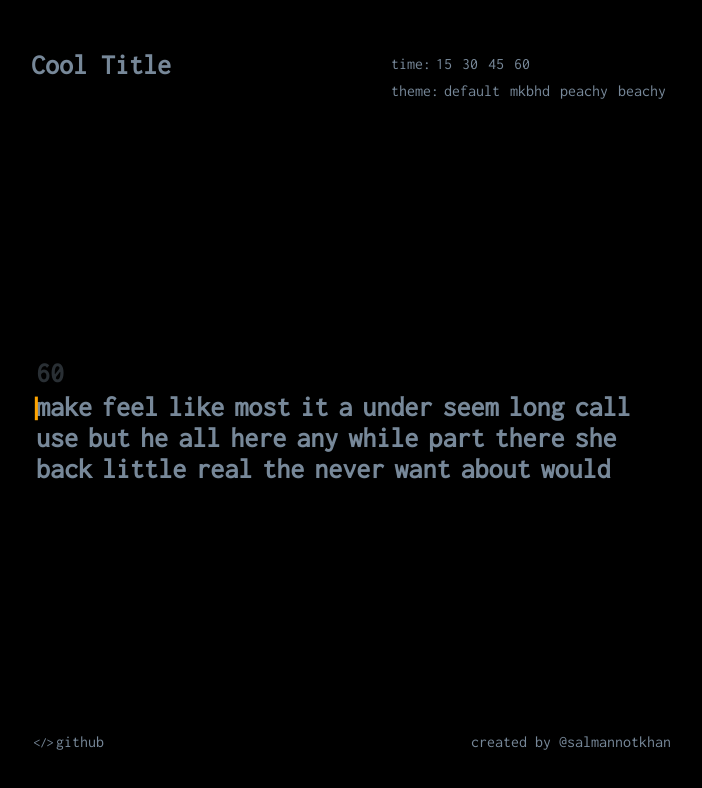
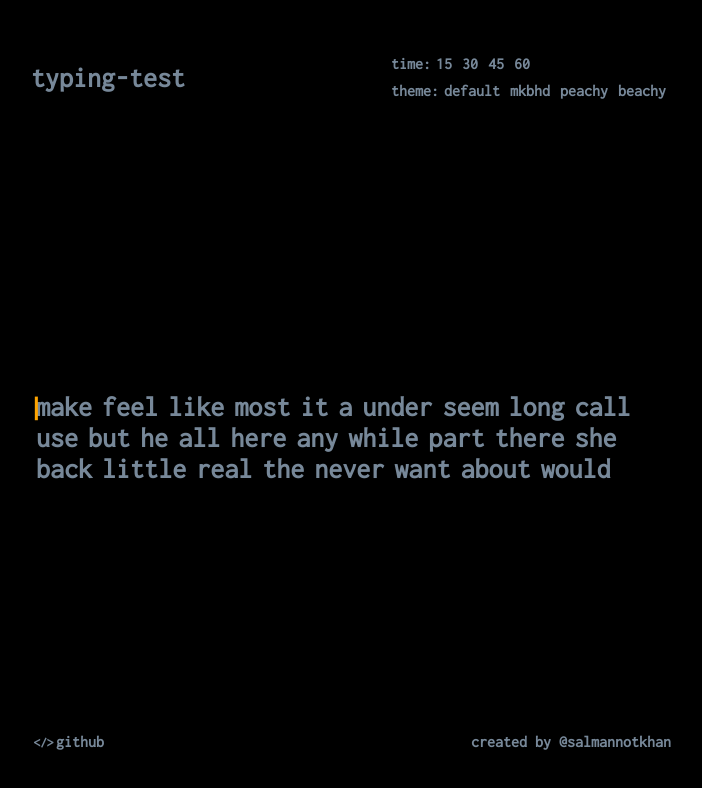
Before and after one commit to webdev123123/typing-test, a React (Create React App) app: page / in a window 1280 px wide. Shown: the top 788 px of the page, without its empty margins (289-991 px from the left). Built offline with nearby package versions, Linux system fonts and the light colour scheme.

Commit message:
changed header footer styles and tweaked themes minor bug fixes

```diff
--- a/src/App.js
+++ b/src/App.js
@@ -356,7 +356,10 @@ export default class App extends React.Component {
 		this.setState({ currWord: this.words[0] });
 		document.body.onkeydown = (e) => {
 			if (e.key === "Tab") {
-				if (this.state.timer < 60 || this.state.setTimer) {
+				if (
+					this.state.timer < this.state.timeLimit ||
+					this.state.setTimer
+				) {
 					this.resetTest();
 					document.getElementsByClassName("word")[0].scrollIntoView();
 				}
@@ -402,7 +405,9 @@ export default class App extends React.Component {
 		return (
 			<>
 				<header className={setTimer !== null ? "hidden" : ""}>
-					<a href=".">Cool Title</a>
+					<a href="." className="brand">
+						typing-test
+					</a>
 					<div className="buttons">
 						{Object.entries(options).map(([option, choices]) => (
 							<div key={option} className={option}>
--- a/src/App.scss
+++ b/src/App.scss
@@ -4,18 +4,13 @@ footer {
 	display: flex;
 	width: 50%;
 	justify-content: space-between;
+	font-size: 12pt;
+	font-weight: 700;
 }
 
-header {
+.brand {
 	font-size: 21pt;
-	font-weight: 900;
-	.buttons {
-		&,
-		* {
-			font-size: 12pt;
-			font-weight: normal;
-		}
-	}
+	align-self: center;
 }
 
 .mkbhd {
--- a/src/components/Test.js
+++ b/src/components/Test.js
@@ -17,8 +17,8 @@ export default class Test extends React.Component {
 			<div className="test">
 				<div
 					className={
-						"timer"
-						// (this.props.setTimer === null ? " hidden" : "")
+						"timer" +
+						(this.props.setTimer === null ? " hidden" : "")
 					}
 					onClick={(e) => {
 						this.hideTimer(e);
--- a/src/index.scss
+++ b/src/index.scss
@@ -34,18 +34,17 @@ button {
 	color: var(--font-color);
 	border: 2px solid var(--font-color);
 	padding: 10px;
-	font-size: 21pt;
 	font-family: Inconsolata, monospace;
-	font-weight: 800;
+	font-weight: 700;
 	margin: 10px;
 	cursor: pointer;
 	&.mini {
-		font-weight: normal;
+		font-size: 12pt;
 		border: none;
 		padding: 5px;
 		margin: 0;
 		&.selected {
-			color: var(--fg-color);
+			color: var(--hl-color);
 		}
 	}
 	&:hover {
--- a/src/stylesheets/Result.scss
+++ b/src/stylesheets/Result.scss
@@ -1,4 +1,7 @@
 table {
 	font-size: 16pt;
 	font-weight: 800;
+	button {
+		font-size: 21pt;
+	}
 }
--- a/src/stylesheets/Test.scss
+++ b/src/stylesheets/Test.scss
@@ -1,16 +1,17 @@
 .test {
 	display: flex;
 	flex-direction: column;
-	font-size: 21pt;
 	font-weight: 700;
 	width: 50%;
 }
 .timer {
+	font-size: 21pt;
 	margin: 5px;
-	color: var(--fg-color);
+	color: var(--hl-color);
 	cursor: pointer;
 }
 .box {
+	font-size: 21pt;
 	overflow: hidden;
 	height: 93px;
 	display: flex;
```
